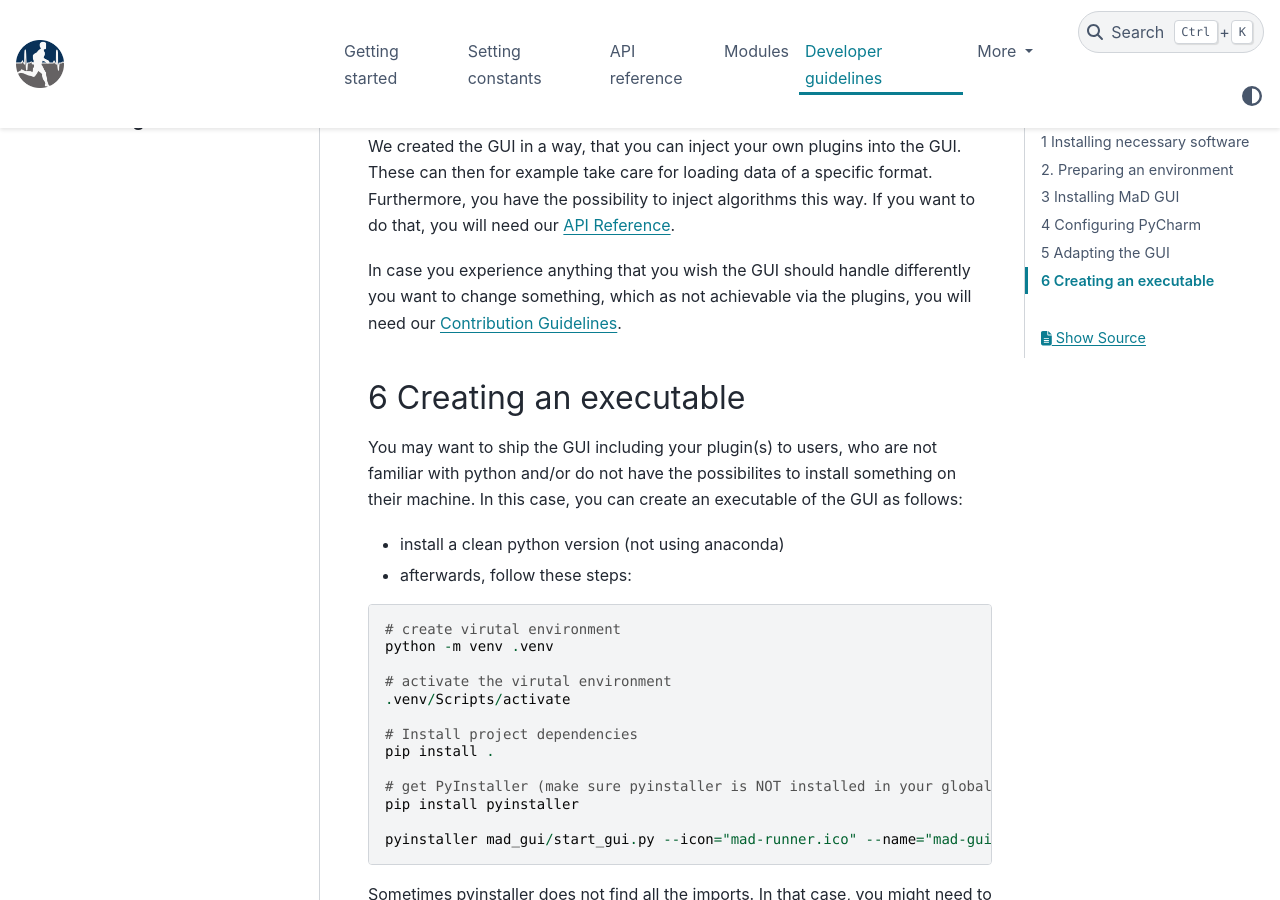
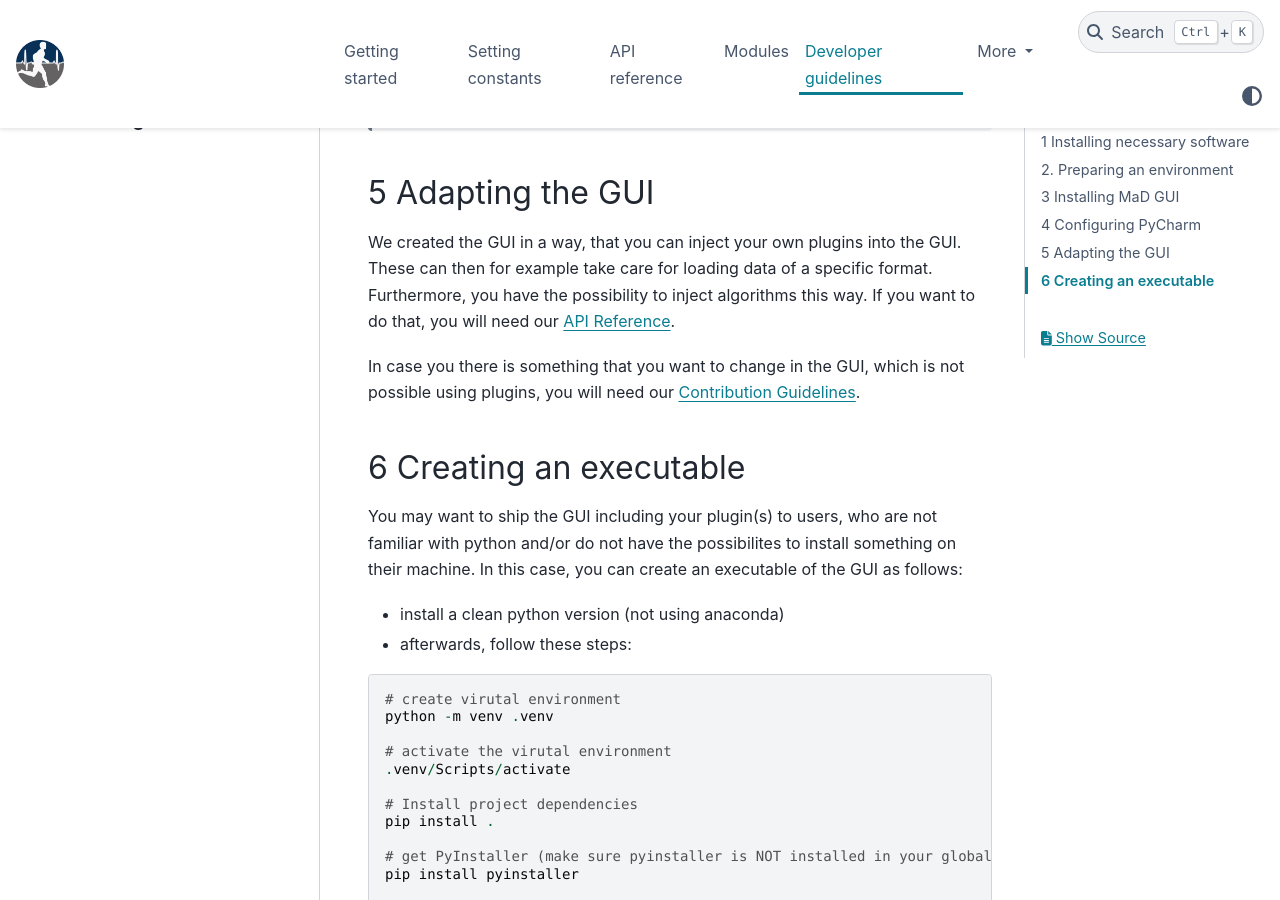
Before and after one commit to mad-lab-fau/mad-gui, a Sphinx documentation site: the page built from docs/developer_guidelines.rst, in a window 1280 px wide and 900 px high, scrolled down 3482 px. Built offline with Sphinx 7.4.7 and the PyData theme 0.15.4, drawn with Linux system fonts in a browser that asks for light colours; some of the changed text lies outside the part shown.

Commit message:
Update docs

```diff
--- a/docs/developer_guidelines.rst
+++ b/docs/developer_guidelines.rst
@@ -3,6 +3,9 @@
 ********************
 Developer Guidelines
 ********************
+
+In the first four sections we give some information about the project setup.
+If you are familiar with PyCharm and python virtual environments, you may directly jump to :ref:`Adapting the GUI <adapting the gui>`.
 
 1 Installing necessary software
 *******************************
@@ -145,8 +149,8 @@
 Furthermore, you have the possibility to inject algorithms this way.
 If you want to do that, you will need our :ref:`API Reference <api reference>`.
 
-In case you experience anything that you wish the GUI should handle differently you want to change something,
-which as not achievable via the plugins, you will need our :ref:`Contribution Guidelines <contribution guidelines>`.
+In case you there is something that you want to change in the GUI, which is not possible using plugins,
+you will need our :ref:`Contribution Guidelines <contribution guidelines>`.
 
 
 
```
Also changed, not shown: other parts of docs/developer_guidelines.rst (+1 -0 lines).
